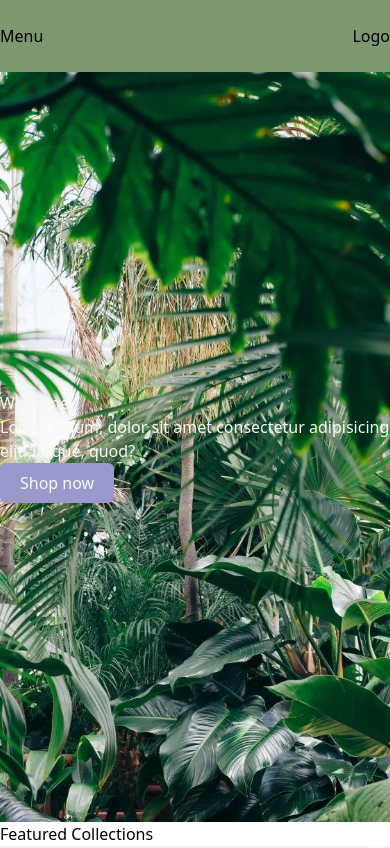
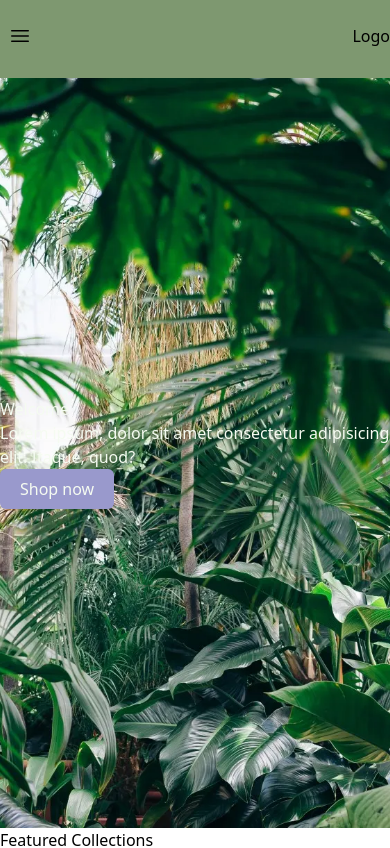
Before and after one commit to Andrewy-gh/spruce-street, a React (Vite) app: page / in a window 390 px wide. Shown: the top 848 px of the page. Built offline with nearby package versions, Linux system fonts and the light colour scheme.

Commit message:
menu mobile

```diff
--- a/package.json
+++ b/package.json
@@ -10,6 +10,8 @@
     "preview": "vite preview"
   },
   "dependencies": {
+    "@headlessui/react": "^1.7.16",
+    "@heroicons/react": "^2.0.18",
     "react": "^18.2.0",
     "react-dom": "^18.2.0"
   },
--- a/src/App.tsx
+++ b/src/App.tsx
@@ -89,25 +89,25 @@ export default function App() {
           <div className={`${styles.layoutContainer} grid`}>
             <div className={`${styles.layoutItem} relative group`}>
               <img src={monstera} alt="monstera" />
-              <button className="hidden absolute bottom-5 left-4 z-10 group-hover:inline-block py-2 px-6 rounded-md bg-accent text-light font-bold">
+              <button className="md:hidden absolute bottom-5 left-4 z-10 group-hover:inline-block py-2 px-6 rounded-md bg-accent text-light font-bold">
                 View Details
               </button>
             </div>
             <div className={`${styles.layoutItem} relative group`}>
               <img src={rubberfig} alt="rubberfig" />
-              <button className="hidden absolute bottom-5 left-4 z-10 group-hover:inline-block py-2 px-6 rounded-md bg-accent text-light font-bold">
+              <button className="md:hidden absolute bottom-5 left-4 z-10 group-hover:inline-block py-2 px-6 rounded-md bg-accent text-light font-bold">
                 View Details
               </button>
             </div>
             <div className={`${styles.layoutItem} relative group`}>
               <img src={snakeplant} alt="snakeplant" />
-              <button className="hidden absolute bottom-5 left-4 z-10 group-hover:inline-block py-2 px-6 rounded-md bg-accent text-light font-bold">
+              <button className="md:hidden absolute bottom-5 left-4 z-10 group-hover:inline-block py-2 px-6 rounded-md bg-accent text-light font-bold">
                 View Details
               </button>
             </div>
             <div className={`${styles.layoutItem} relative group`}>
               <img src={rattlesnake} alt="rattlesnake" />
-              <button className="hidden absolute bottom-5 left-4 z-10 group-hover:inline-block py-2 px-6 rounded-md bg-accent text-light font-bold">
+              <button className="md:hidden absolute bottom-5 left-4 z-10 group-hover:inline-block py-2 px-6 rounded-md bg-accent text-light font-bold">
                 View Details
               </button>
             </div>
@@ -120,7 +120,6 @@ export default function App() {
             <img src={signup} alt="storefront with plants outside" />
           </div>
           <div>
-            {' '}
             <h3>Lorem, ipsum.</h3>
             <p>
               Lorem ipsum dolor sit amet consectetur adipisicing elit.
--- a/src/components/navbar/index.tsx
+++ b/src/components/navbar/index.tsx
@@ -1,5 +1,5 @@
 import NavBarDesktop from './NavBarDesktop';
-import NavBarMobile from './NavBarMobile';
+import NavBarMobile from './mobile/NavBarMobile';
 
 export default function Navbar() {
   return (
--- /dev/null
+++ b/src/components/navbar/mobile/MenuMobile.tsx
@@ -0,0 +1,42 @@
+import { Disclosure, Transition } from '@headlessui/react';
+import { XMarkIcon, Bars3Icon } from '@heroicons/react/24/solid';
+
+export default function MenuMobile() {
+  return (
+    <Disclosure as="div">
+      {({ open }) => (
+        <div>
+          <Disclosure.Button className="px-2">
+            <span className="sr-only">Open main menu</span>
+            {open ? (
+              <XMarkIcon
+                className="block h-6 w-6 fill-light-text dark:fill-dark-text"
+                aria-hidden="true"
+              />
+            ) : (
+              <Bars3Icon
+                className="block h-6 w-6 fill-light-text dark:fill-dark-text"
+                aria-hidden="true"
+              />
+            )}
+          </Disclosure.Button>
+          <Transition
+            className="overflow-hidden"
+            enter="transition-all linear duration-[900ms]"
+            enterFrom="transform max-h-0"
+            enterTo="absolute z-10 transform w-screen max-h-screen bg-slate-600"
+            leave="transition-all linear duration-[900ms]"
+            leaveFrom="absolute z-10 transform  w-screen max-h-screen bg-slate-600"
+            leaveTo="absolute z-10 transform w-screen max-h-0 bg-slate-600"
+          >
+            <Disclosure.Panel>
+              <div className="space-y-1 h-screen px-2 pb-3 pt-2 bg-light-background dark:bg-dark-background">
+                <div>Menu Options</div>
+              </div>
+            </Disclosure.Panel>
+          </Transition>
+        </div>
+      )}
+    </Disclosure>
+  );
+}
--- a/src/components/navbar/NavBarMobile.tsx
+++ b/src/components/navbar/mobile/NavBarMobile.tsx
@@ -1,7 +1,8 @@
+import MenuMobile from './MenuMobile';
 export default function NavBarMobile() {
   return (
     <div className="md:hidden flex justify-between bg-dark-secondary py-6">
-      <div>Menu</div>
+      <MenuMobile />
       <div>Logo</div>
     </div>
   );
```
Also changed, not shown: 1 other file (tests, documents, lock files or other folders).
